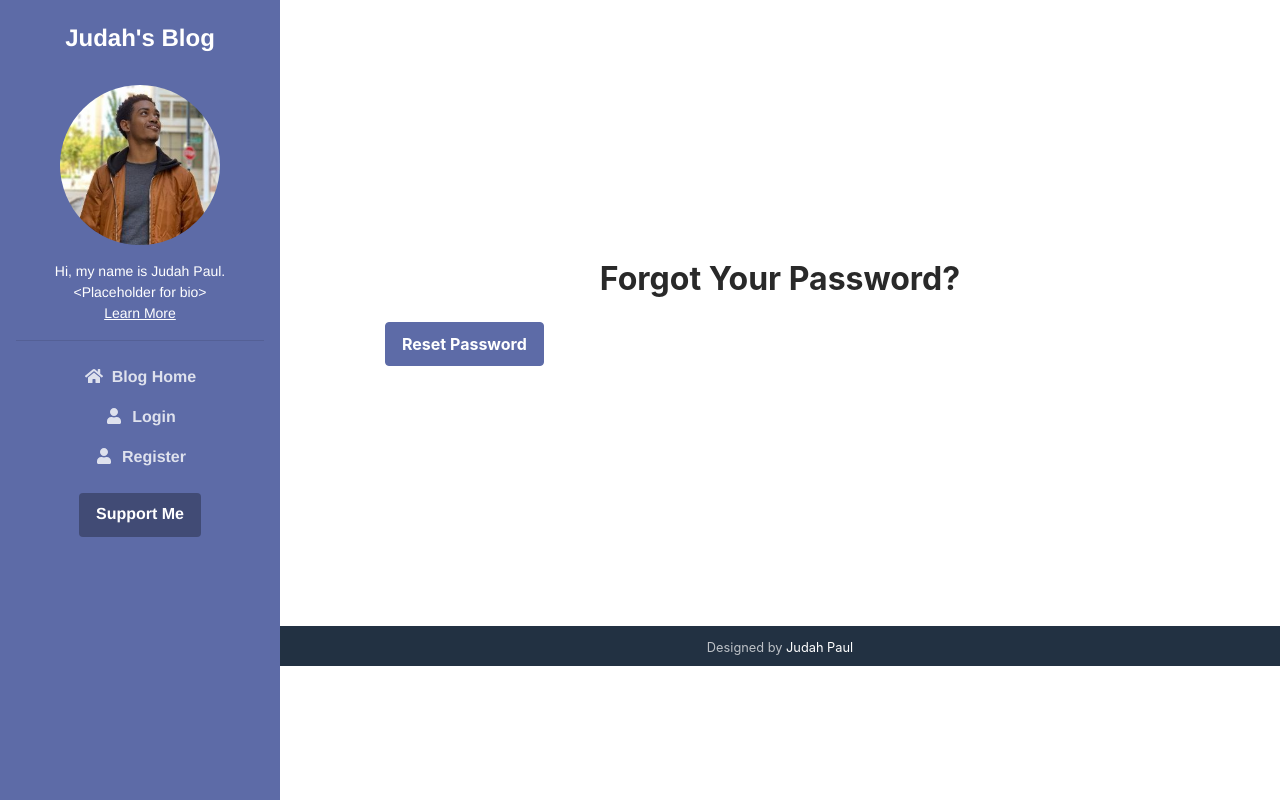
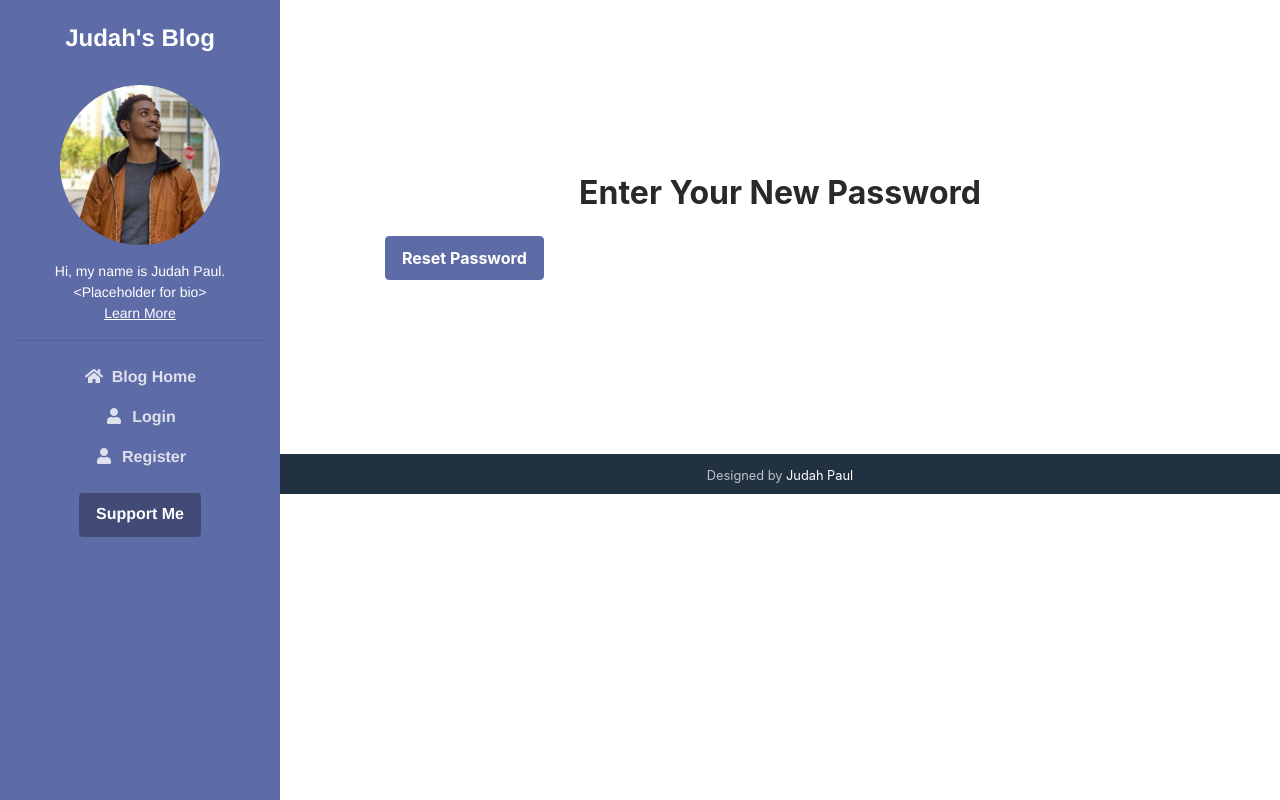
Before and after one commit to judahpaul16/Django-One-Pager, a Django app: page /password-reset-confirm/1/1/ in a window 1280 px wide. Run offline with Django 3.2, Linux system fonts and the light colour scheme; some libraries are stand-ins or nearby versions.

Commit message:
Tweak to Password Reset Page

```diff
--- a/one_pager/templates/password_reset_confirm.html
+++ b/one_pager/templates/password_reset_confirm.html
@@ -1,9 +1,9 @@
 {% extends "base.html" %}
 {% load crispy_forms_tags %}
 {% block content %}
-<section style="margin: 260px auto; display:block">
+<section style="margin: 174px auto; display:block">
     <div class="container">
-        <h2 style="text-align: center">Forgot Your Password?</h2>
+        <h2 style="text-align: center">Enter Your New Password</h2>
         <form method="POST">
             {% csrf_token %}
             <fieldset class="form-group">
```
